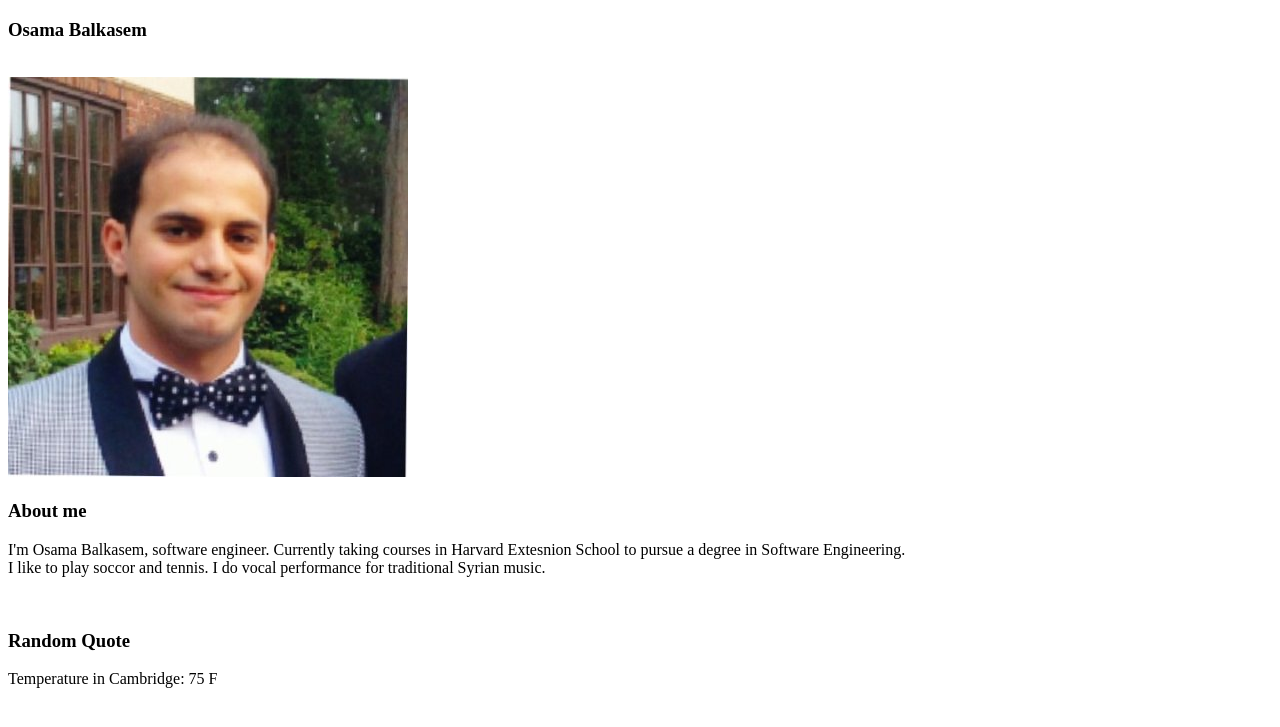
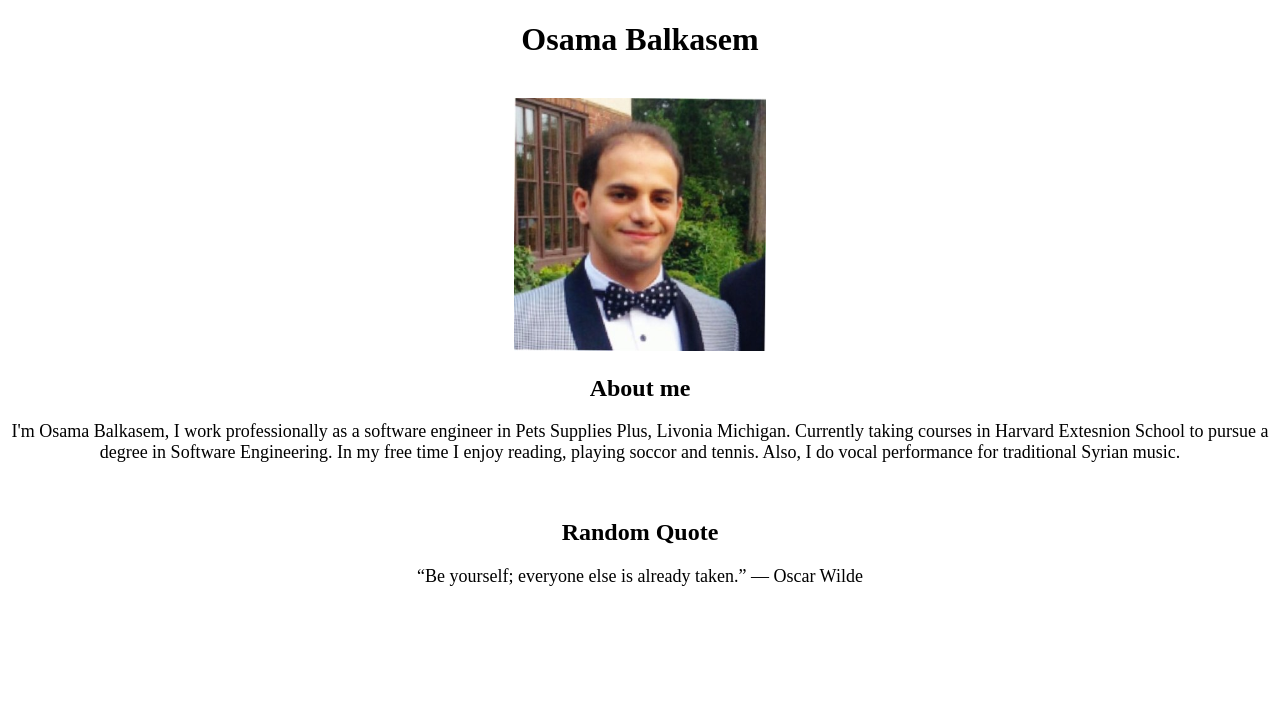
Before and after one commit to balkasem/p1, a PHP site: page / in a window 1280 px wide. Shown: the top 727 px of the page. Run offline with PHP 8.4, Linux system fonts and the light colour scheme.

Commit message:
New Changes

```diff
--- a/index.php
+++ b/index.php
@@ -1,26 +1,29 @@
 <!doctype html>
 <html>
 <head>
-
+	<link href='../main.css' rel='stylesheet' >
 	<title>Osama Balkasem</title>
 	<meta charset='utf-8'>
-
 </head>
-	<h3> Osama Balkasem </h3>
+	<div id="container" >
+			<h1> Osama Balkasem </h1>
 			<br/>
-	<img alt='MyPicture' src='../me.jpg'>
+				<img alt='Osama Balkasem' src='../me.jpg'>
 			<br/>
-	<h3> About me </h3>
+				<h2> About me </h2>
 				<p>
-		I'm Osama Balkasem, software engineer. Currently taking courses in Harvard Extesnion School to pursue a degree in Software Engineering. <br/> I like to play soccor and tennis. I do vocal performance for traditional Syrian music.
+					I'm Osama Balkasem, I work professionally as a software engineer in Pets Supplies Plus, Livonia Michigan. Currently taking courses in Harvard Extesnion School to pursue a degree in Software Engineering.
+					In my free time I enjoy reading, playing soccor and tennis. Also, I do vocal performance for traditional Syrian music.
 				</p>
 			<br/>
-	<h3> Random Quote </h3>
+				<h2> Random Quote </h2>
 				<?php
-$temperature = 75;
-$scale = 'F';
-$location = "Cambridge";
-
-echo 'Temperature in '.$location.': '.$temperature.' '.$scale;
+					$quotes = [
+						0 => '“Be yourself; everyone else is already taken.” ― Oscar Wilde',
+						1 => '“Be the change that you wish to see in the world.” ― Mahatma Gandhi',
+						2 => '“In three words I can sum up everything Ive learned about life: it goes on.” ― Robert Frost'
+					];
+					echo "<p>" . $quotes[rand(0, 2)] . "</p>"  . "<br/>" ;
 				?>
+	</div>
 </html>
--- /dev/null
+++ b/main.css
@@ -0,0 +1,23 @@
+
+		body {
+			text-align: center;
+		}
+		h2 {
+			text-align: center;
+		}
+		p {
+			font-size: 18px;
+		}
+		img {
+			display: :block;
+			width:20%;
+		}
+		.container {
+			width:50%;
+			min-width:600px;
+			margin-bottom:50px;
+			text-align:center;
+			position: absolute;
+    		top: 50%;
+    		left: 50%;
+		}
```
Lines whose indentation alone changed are shown as unchanged.
